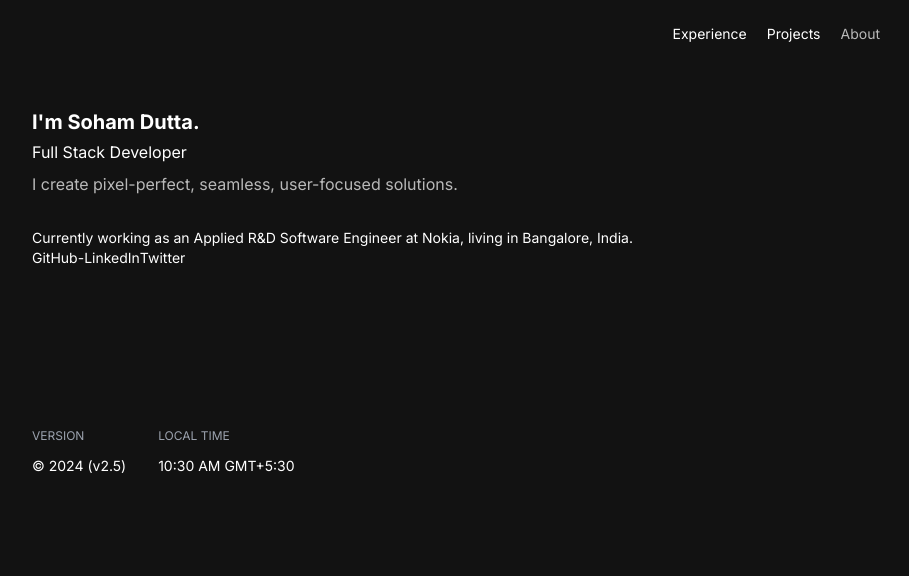
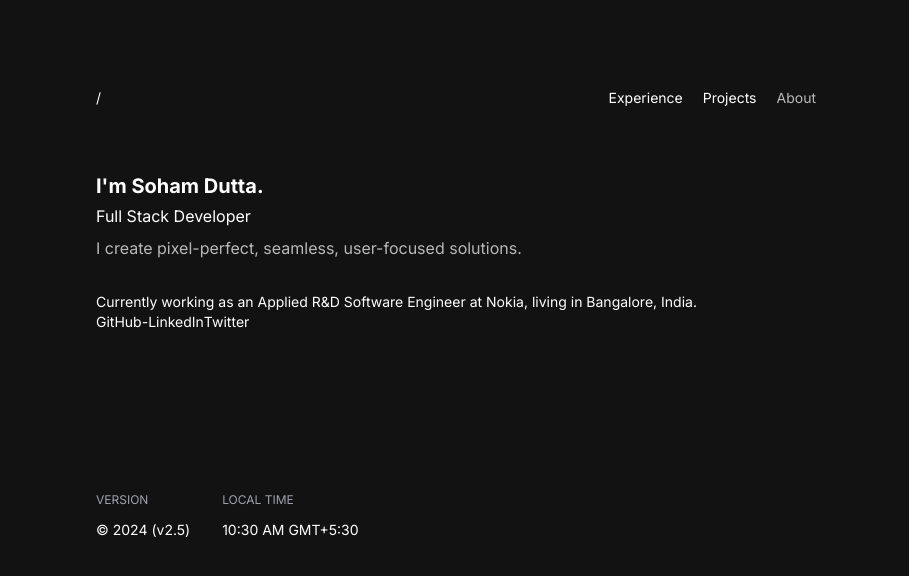
Before and after one commit to shm-dtt/portfolio-v2, a Next.js app: page / in a window 1280 px wide. Shown: the top 576 px of the page, without its empty margins (184-1093 px from the left). Built offline with nearby package versions, Linux system fonts and the light colour scheme.

Commit message:
Display menu check

```diff
--- a/app/layout.tsx
+++ b/app/layout.tsx
@@ -39,7 +39,7 @@ export default function RootLayout({
 }>) {
   return (
     <html lang="en">
-      <body className={`${inter.className} p-2 mx-auto max-w-4xl`}>
+      <body className={`${inter.className} p-2 mx-auto my-16 max-w-3xl`}>
         <Header />
         {children}
         <Footer />
--- a/components/Header/Header.tsx
+++ b/components/Header/Header.tsx
@@ -1,9 +1,12 @@
 "use client";
 import HoverButton from "@/components/HoverButton/HoverButton";
+import { usePathname } from "next/navigation";
 
 const Header: React.FC = () => {
+  const pathname = usePathname();
   return (
-    <div className="p-4 flex justify-end items-end text-white text-sm">
+    <div className="p-4 flex justify-between items-end text-white text-sm">
+      <p>{pathname}</p>
       <nav className="flex gap-5">
         <HoverButton text="Experience" href="/experience" />
         <HoverButton text="Projects" href="/projects" />
```
